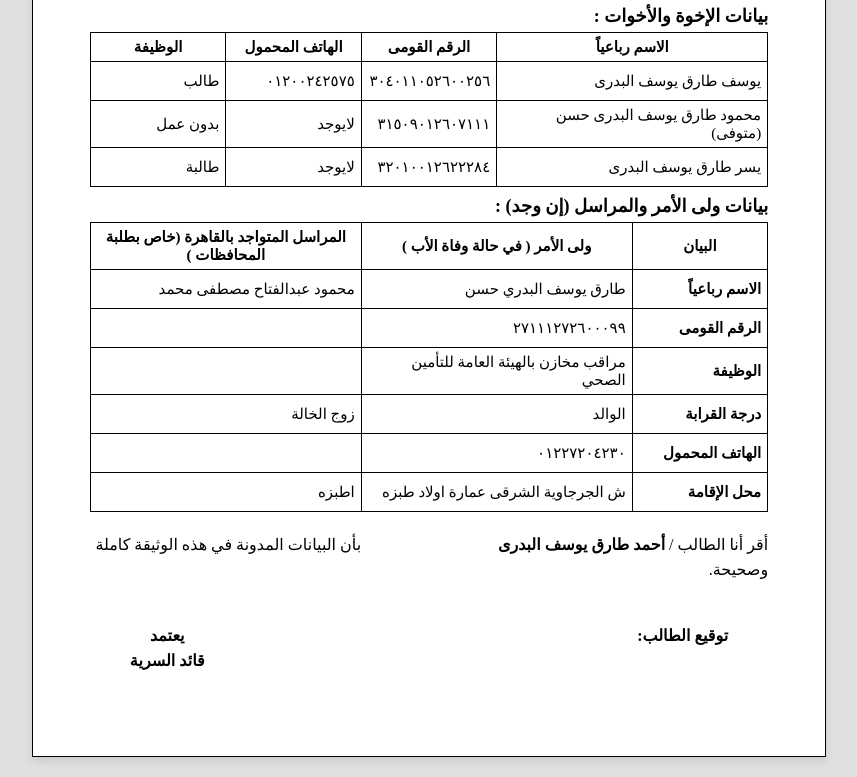
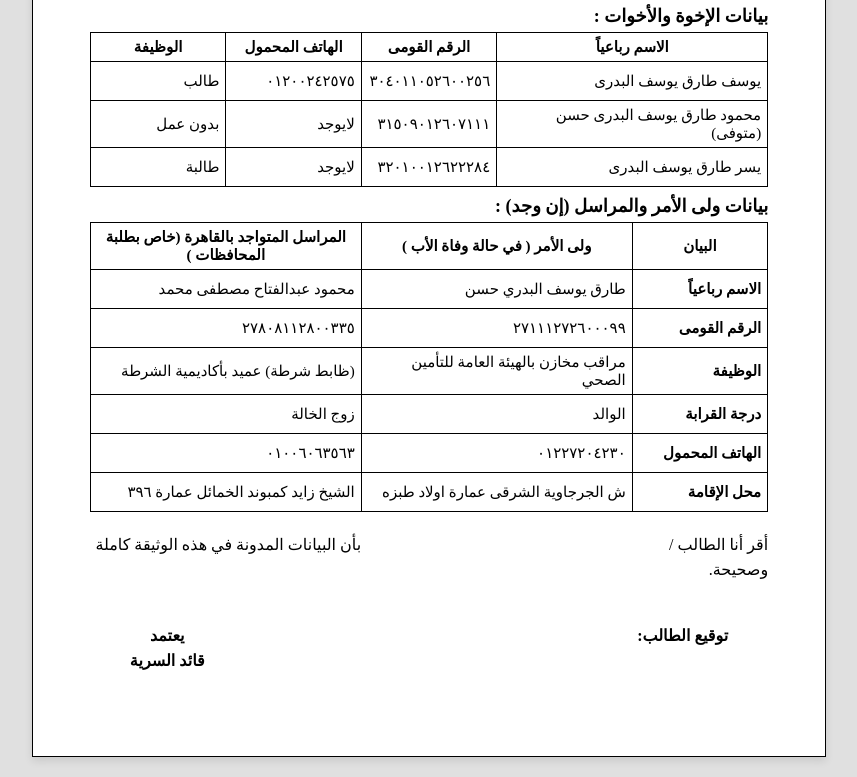
Before and after one commit to Mohanned-Mahmoud/test, a plain HTML site: page index.html in a window 1280 px wide. Shown: the part 918-1695 px from the top of the page, without its empty margins (211-1068 px from the left). Drawn offline with Linux system fonts and the light colour scheme.

Commit message:
Update personal information fields in index.html

```diff
--- a/index.html
+++ b/index.html
@@ -264,16 +264,16 @@
             <th style="text-align: center;">ولى الأمر ( في حالة وفاة الأب )</th>
             <th style="text-align: center;">المراسل المتواجد بالقاهرة (خاص بطلبة المحافظات )</th>
         </tr>
-        <tr> <th>الاسم رباعياً</th> <td contenteditable="true">طارق يوسف البدري حسن</td> <td contenteditable="true">محمود عبدالفتاح مصطفى محمد</td> </tr>
-        <tr> <th>الرقم القومى</th> <td contenteditable="true">٢٧١١١٢٧٢٦٠٠٠٩٩</td> <td contenteditable="true"></td> </tr>
-        <tr> <th>الوظيفة</th> <td contenteditable="true">مراقب مخازن بالهيئة العامة للتأمين الصحي </td> <td contenteditable="true"></td> </tr>
+<tr> <th>الاسم رباعياً</th> <td contenteditable="true">طارق يوسف البدري حسن</td> <td contenteditable="true">محمود عبدالفتاح مصطفى محمد</td> </tr>
+        <tr> <th>الرقم القومى</th> <td contenteditable="true">٢٧١١١٢٧٢٦٠٠٠٩٩</td> <td contenteditable="true">٢٧٨٠٨١١٢٨٠٠٣٣٥</td> </tr>
+        <tr> <th>الوظيفة</th> <td contenteditable="true">مراقب مخازن بالهيئة العامة للتأمين الصحي </td> <td contenteditable="true">(ظابط شرطة) عميد بأكاديمية الشرطة</td> </tr>
         <tr> <th>درجة القرابة</th> <td contenteditable="true">الوالد</td> <td contenteditable="true">زوج الخالة</td> </tr>
-        <tr> <th>الهاتف المحمول</th> <td contenteditable="true">٠١٢٢٧٢٠٤٢٣٠</td> <td contenteditable="true"></td> </tr>
-        <tr> <th>محل الإقامة</th> <td contenteditable="true">ش الجرجاوية الشرقى عمارة اولاد طبزه</td> <td contenteditable="true"> اطبزه</td> </tr>
+        <tr> <th>الهاتف المحمول</th> <td contenteditable="true">٠١٢٢٧٢٠٤٢٣٠</td> <td contenteditable="true">٠١٠٠٦٠٦٣٥٦٣</td> </tr>
+        <tr> <th>محل الإقامة</th> <td contenteditable="true">ش الجرجاوية الشرقى عمارة اولاد طبزه</td> <td contenteditable="true">الشيخ زايد كمبوند الخمائل عمارة ٣٩٦</td> </tr>
     </table>
 
     <div class="footer">
-        أقر أنا الطالب / <span contenteditable="true" style="display:inline-block; min-width: 300px; font-weight: bold;">أحمد طارق يوسف البدرى</span> بأن البيانات المدونة في هذه الوثيقة كاملة وصحيحة.
+        أقر أنا الطالب / <span contenteditable="true" style="display:inline-block; min-width: 300px; font-weight: bold;"></span> بأن البيانات المدونة في هذه الوثيقة كاملة وصحيحة.
 
         <div class="signature-row">
             <div class="signature-block">
```
